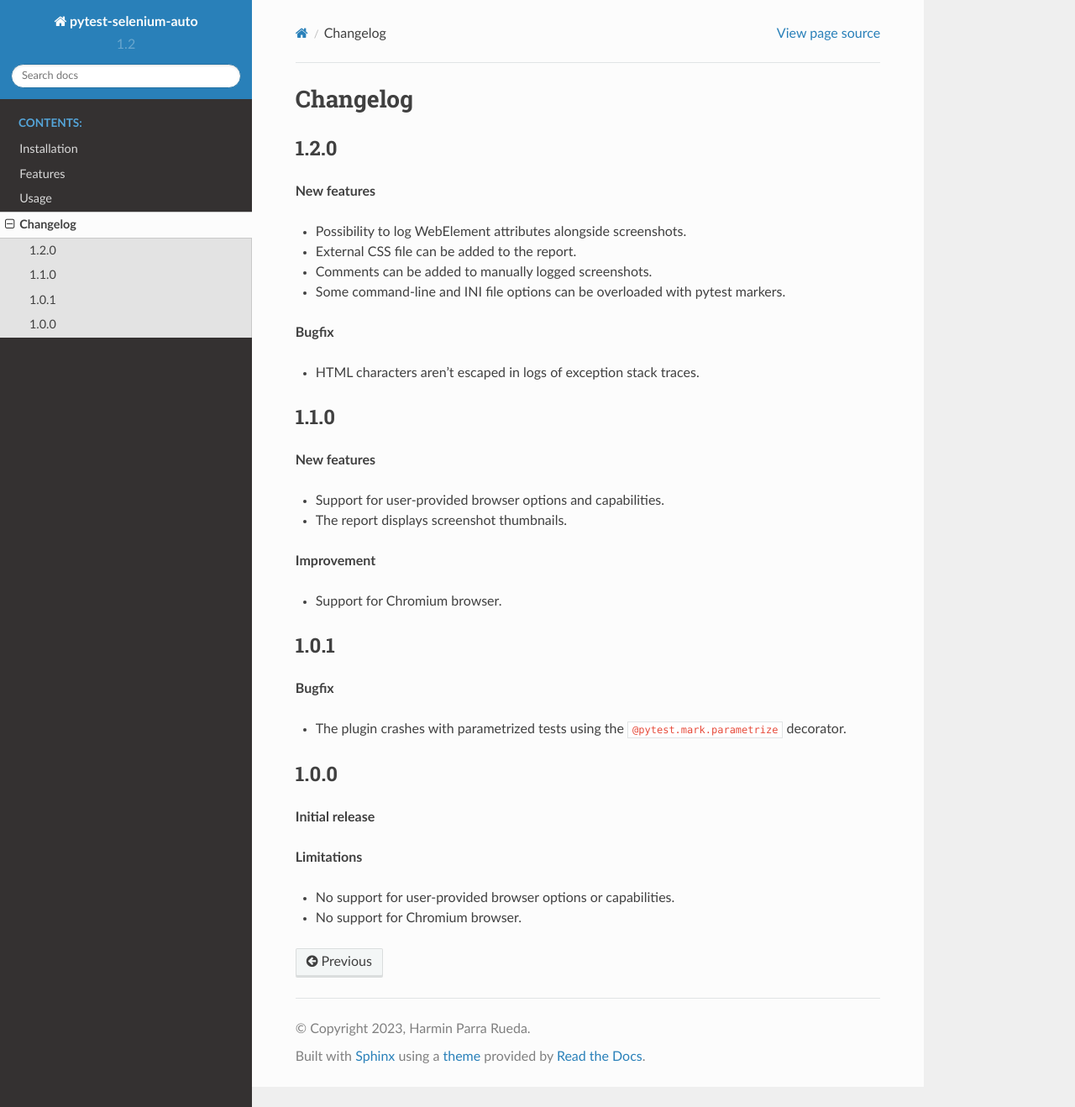
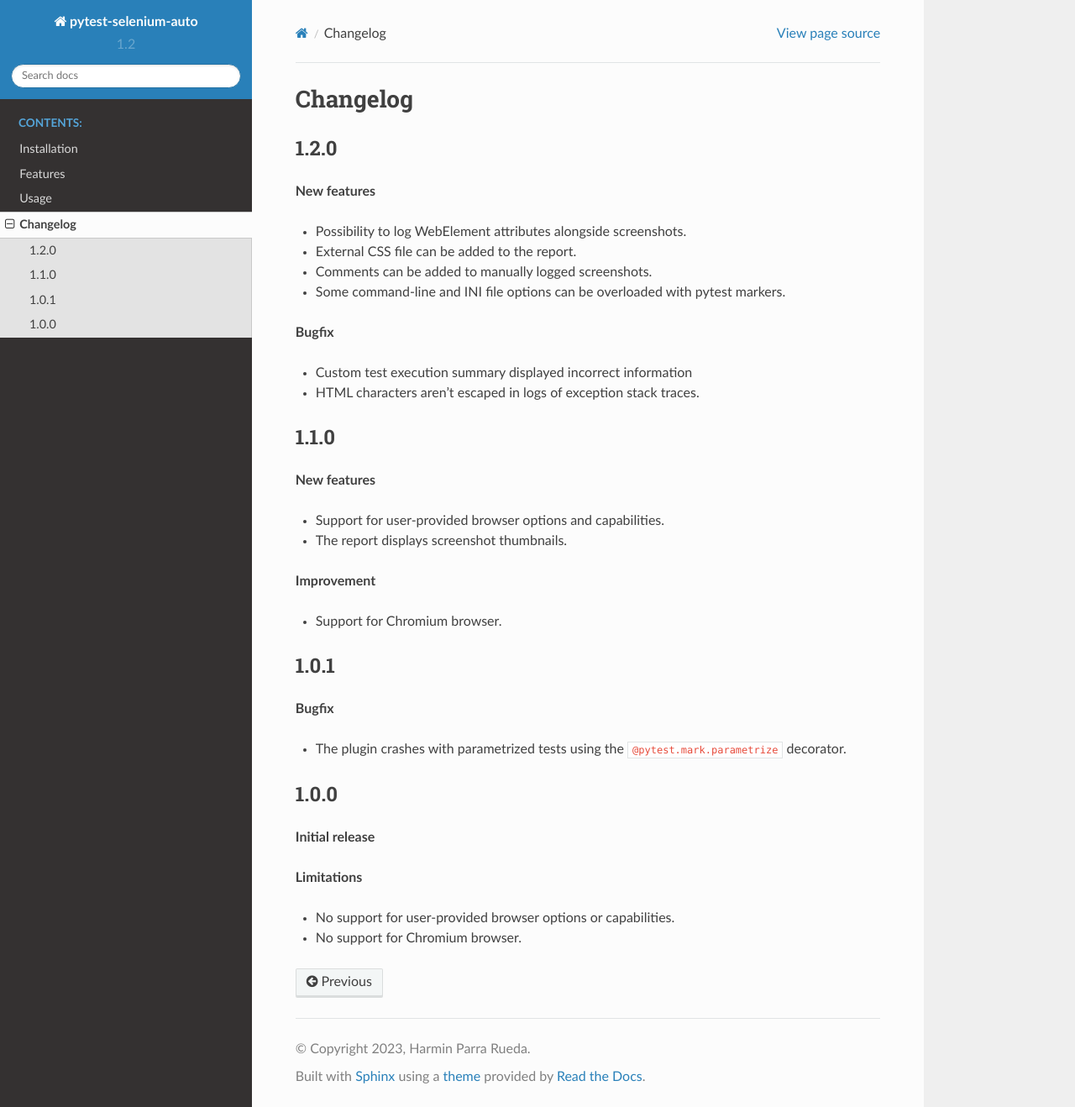
Before and after one commit to harmin-parra/pytest-selenium-auto, a Sphinx documentation site: the page built from docs/changelog.rst, in a window 1280 px wide and 1318 px high. Shown: the whole window at 84% size. Built offline with Sphinx 7.4.7 and the Read the Docs theme 2.0.0, drawn with Linux system fonts in a browser that asks for light colours.

Commit message:
update changelog

```diff
--- a/docs/changelog.rst
+++ b/docs/changelog.rst
@@ -14,6 +14,7 @@ Changelog
 
 **Bugfix**
 
+* Custom test execution summary displayed incorrect information
 * HTML characters aren't escaped in logs of exception stack traces.
 
 
```
